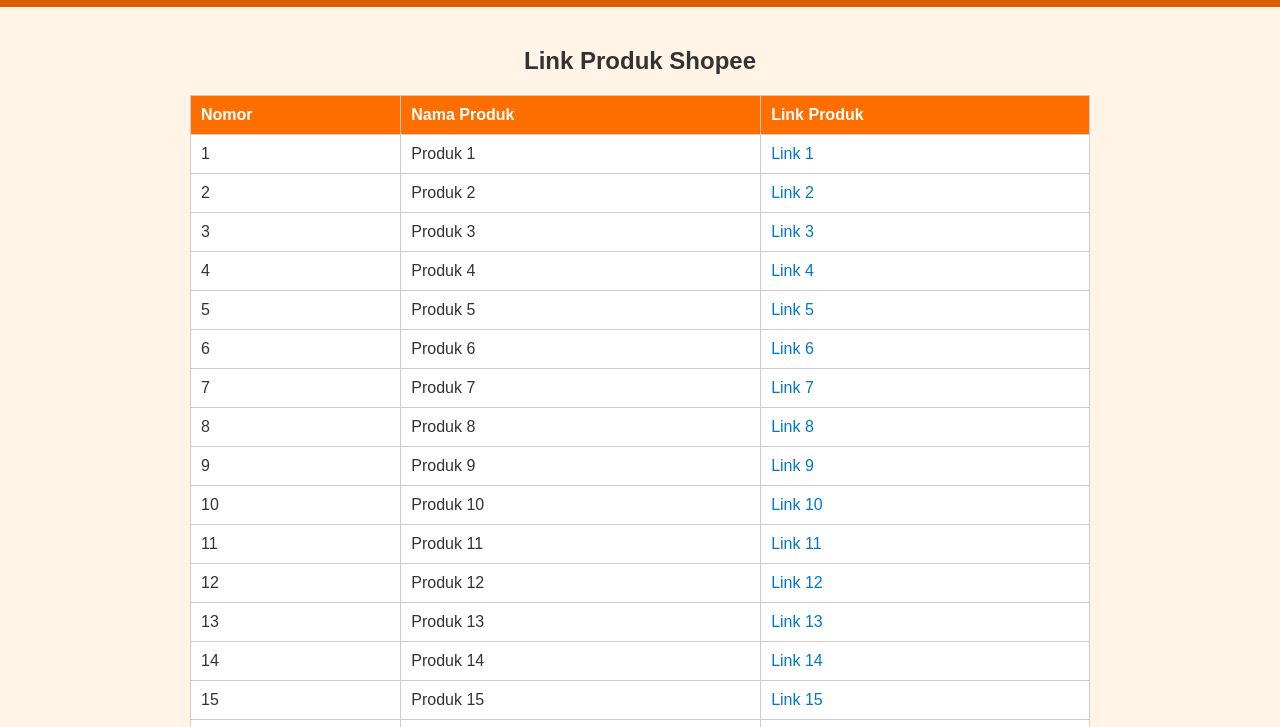
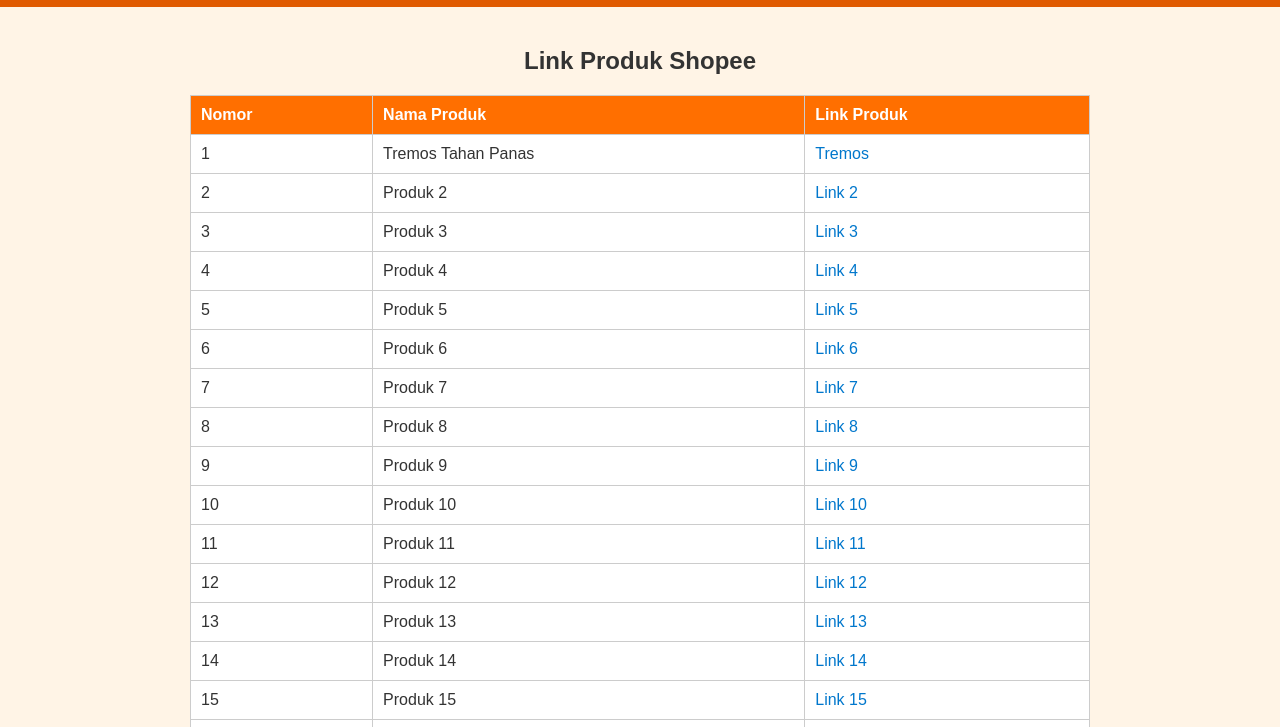
Before and after one commit to kang-jon/rumahpraktis-site, a plain HTML site: page index.html in a window 1280 px wide. Shown: the part 53-780 px from the top of the page. Drawn offline with Linux system fonts and the light colour scheme.

Commit message:
Update index.html

```diff
--- a/index.html
+++ b/index.html
@@ -22,7 +22,7 @@
                 </tr>
             </thead>
             <tbody>
-                <tr><td>1</td><td>Produk 1</td><td><a href='#' target='_blank'>Link 1</a></td></tr>
+                <tr><td>1</td><td>Tremos Tahan Panas</td><td><a href='https://s.shopee.co.id/3fqZYN5aNX' target='_blank'> Tremos </a></td></tr>
 <tr><td>2</td><td>Produk 2</td><td><a href='#' target='_blank'>Link 2</a></td></tr>
 <tr><td>3</td><td>Produk 3</td><td><a href='#' target='_blank'>Link 3</a></td></tr>
 <tr><td>4</td><td>Produk 4</td><td><a href='#' target='_blank'>Link 4</a></td></tr>
```
